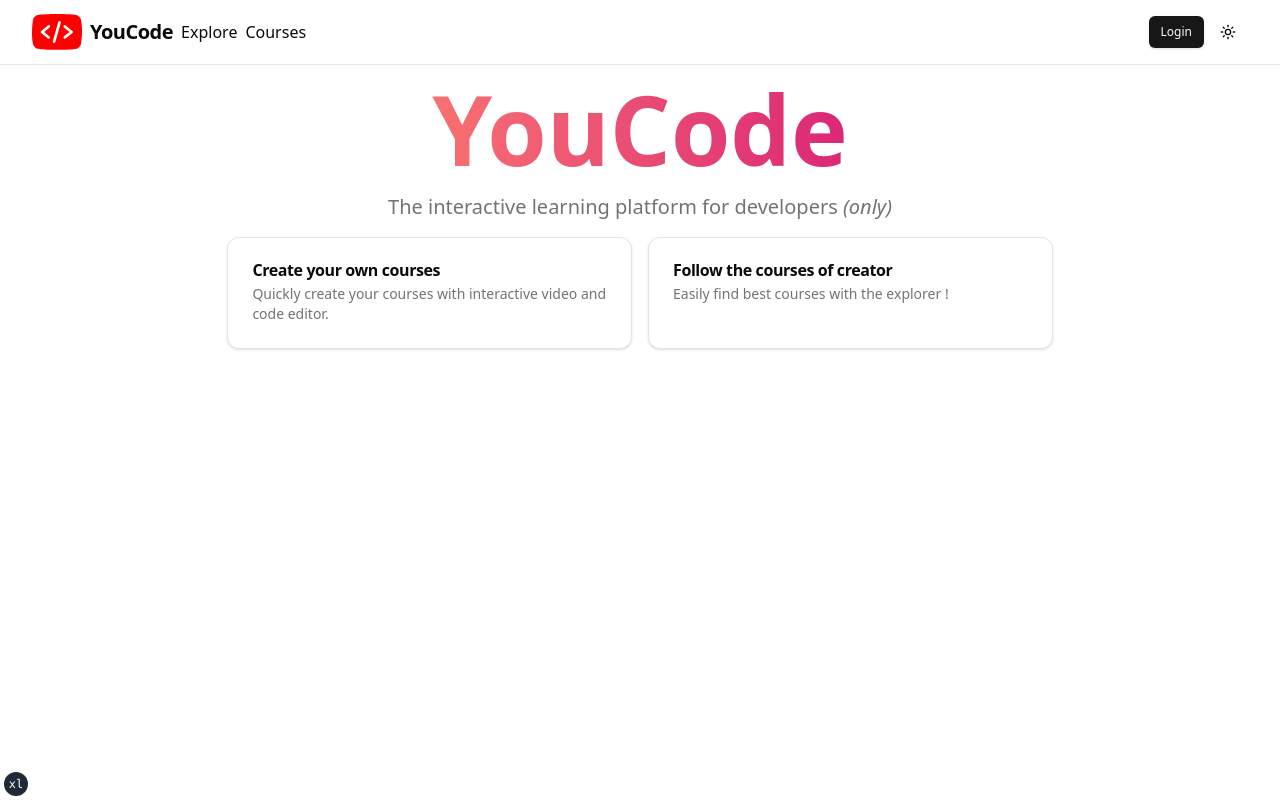
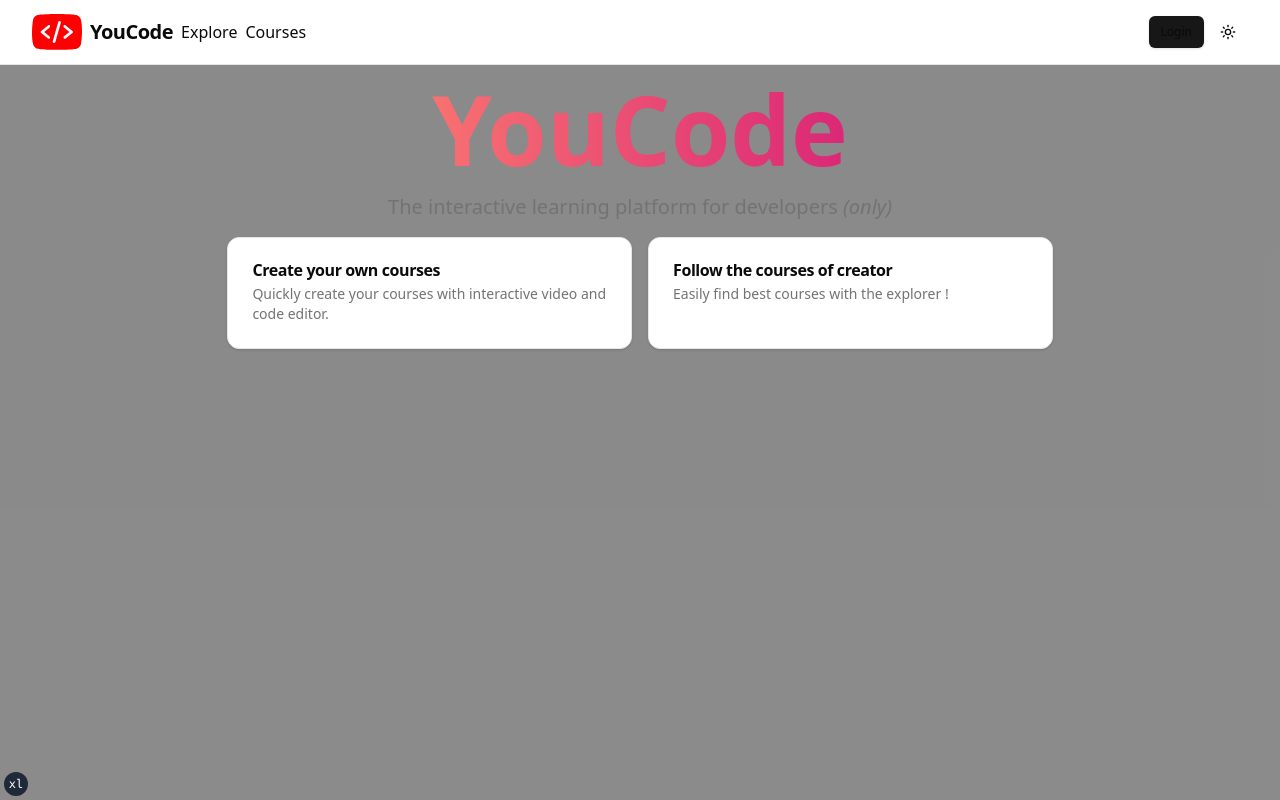
Before and after one commit to Melvynx/youcode.sh, a Next.js app: page / in a window 1280 px wide. Built offline with nearby package versions, Linux system fonts and the light colour scheme; no server answers.

Commit message:
add tailwind

```diff
--- a/app/layout.tsx
+++ b/app/layout.tsx
@@ -1,13 +1,13 @@
 import { TailwindIndicator } from '@/components/TailwindIndicator';
 import { Header } from '@/components/layout/Header';
 import { cn } from '@/components/lib/utils';
+import { PromotionBanner } from '@/components/nextreact/PromotionBanner';
 import { SiteConfig } from '@/config';
 import type { Metadata } from 'next';
 import { Inter } from 'next/font/google';
 import { PropsWithChildren } from 'react';
 import { Providers } from './Providers';
 import './globals.css';
-import { PromotionBanner } from '@/components/nextreact/PromotionBanner';
 
 const fontSans = Inter({ subsets: ['latin'], variable: '--font-sans' });
 
@@ -28,7 +28,7 @@ export default function RootLayout({ children }: PropsWithChildren) {
           )}
         >
           <Providers>
-            <div className="relative flex min-h-screen flex-col">
+            <div className="relative flex min-h-screen bg-primary/50 flex-col">
               <PromotionBanner />
               <Header />
               <div className="flex-1">{children}</div>
--- a/src/components/features/mdx/MdxEditor.tsx
+++ b/src/components/features/mdx/MdxEditor.tsx
@@ -117,7 +117,7 @@ const Editor: FC<
   return (
     <MDXEditor
       className={cn(
-        'prose dark:prose-invert border-dashed border-2 border-muted max-w-none',
+        'prose dark:prose-invert border-dashed border-2 border-muted max-w-none ',
         className
       )}
       ref={editorRef}
--- a/tailwind.config.js
+++ b/tailwind.config.js
@@ -22,10 +22,14 @@ module.exports = {
         ring: 'hsl(var(--ring))',
         background: 'hsl(var(--background))',
         foreground: 'hsl(var(--foreground))',
-        primary: {
-          DEFAULT: 'hsl(var(--primary))',
-          foreground: 'hsl(var(--primary-foreground))',
-        },
+
+        // primary: {
+        //   DEFAULT: 'hsl(var(--primary))',
+        //   foreground: 'hsl(var(--primary-foreground))',
+        // },
+
+        primary: 'hsl(var(--primary))',
+
         secondary: {
           DEFAULT: 'hsl(var(--secondary))',
           foreground: 'hsl(var(--secondary-foreground))',
```
